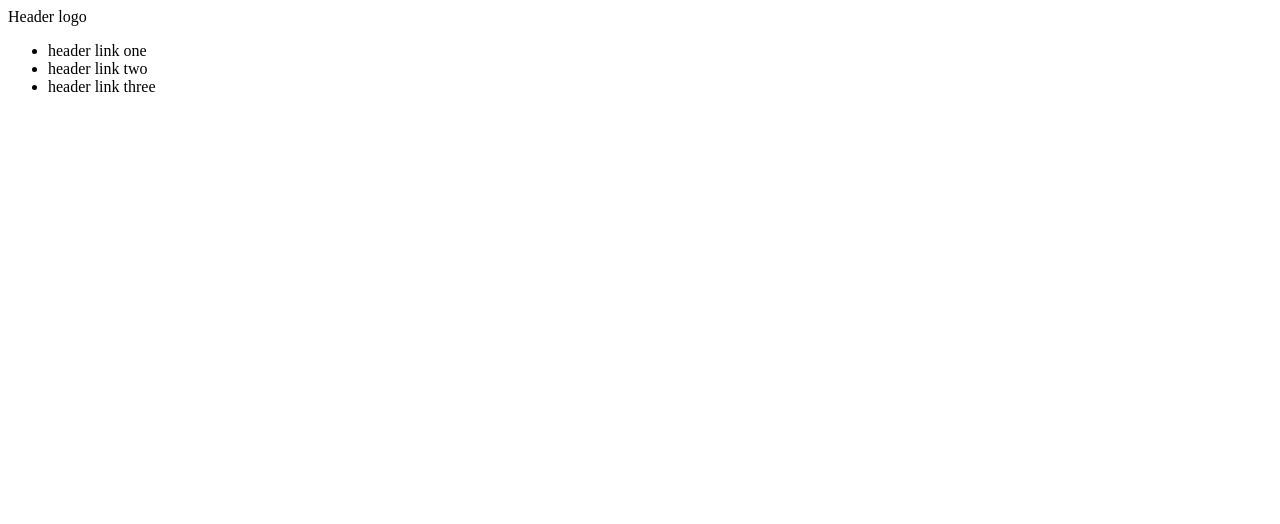
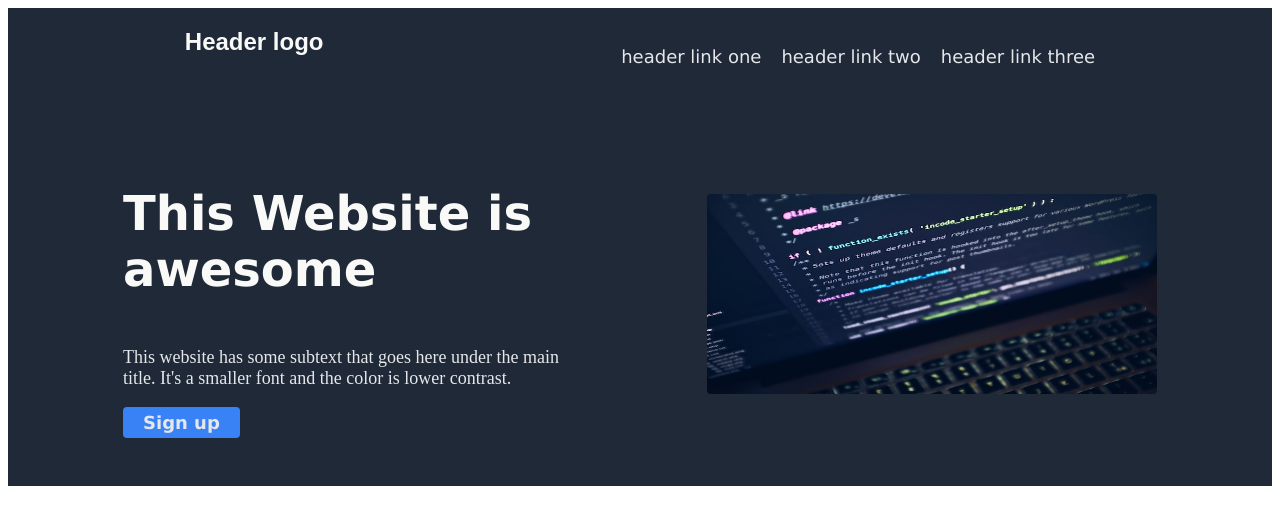
Before and after one commit to lordmelnjak/landing-page, a plain HTML site: page index.html in a window 1280 px wide. Drawn offline with Linux system fonts and the light colour scheme.

Commit message:
added header style and maintext

```diff
--- a/index.html
+++ b/index.html
@@ -5,6 +5,7 @@
     <meta http-equiv="X-UA-Compatible" content="IE=edge">
     <meta name="viewport" content="width=device-width, initial-scale=1.0">
     <title>Landing page</title>
+    <link rel="stylesheet" href="styles.css">
 </head>
 <body>
     <div class="header">
@@ -17,6 +18,16 @@
             </ul>
         </div>
     </div>
+    <div class="maintext">
+        <div class="leftcard">
+        <h1>This Website is awesome</h1>
+        <p>This website has some subtext that goes here under the main title. It's a smaller font and the color is lower contrast.</p>
+        <button>Sign up</button>
+        </div>
+        <div class="rightcard">
+            <img src="images/luca-bravo-XJXWbfSo2f0-unsplash.jpg" alt="image placeholder">
+        </div>
+    </div>
 
 </body>
 </html>
--- /dev/null
+++ b/styles.css
@@ -0,0 +1,73 @@
+ul {
+ list-style-type: none;
+ color: #E5E7EB;
+ font-size: 18px;
+ font-family: Verdana, Geneva, Tahoma, sans-serif;
+ display: flex;
+ flex-direction: row;
+ gap: 20px;
+}
+
+.logo {
+    color: #F9FAF8;
+    font-size: 24px;
+    font-family: Arial, Helvetica, sans-serif;
+    font-weight: 900;
+}
+
+.header {
+    display: flex;
+    background-color: #1F2937;
+    justify-content: space-around;
+    padding: 20px 48px;
+}
+
+h1 {
+    color: #F9FAF8;
+    font-size: 48px;
+    font-weight: 800;
+    font-family: Verdana, Geneva, Tahoma, sans-serif;
+}
+
+p {
+    font-size: 18px;
+    color: #E5E7EB;
+}
+
+.maintext {
+    background-color: #1F2937;
+}
+
+button {
+    background-color: #3882F6;
+    border-radius: 4px;
+    border: 0;
+    font-size: 18px;
+    font-family: Verdana, Geneva, Tahoma, sans-serif;
+    color: #E5E7EB;
+    padding: 5px 20px;
+    font-weight: 600;
+    margin-right: auto;
+}
+
+img {
+    height: 200px;
+    width: 450px;
+    border-radius: 4px;
+}
+
+ .maintext {
+    display: flex;
+    flex-direction: row;
+    justify-content: space-around;
+    align-items: center;
+    padding: 48px;
+ }
+
+ .leftcard {
+    display: flex;
+    flex-direction: column;
+    flex-wrap: wrap;
+    inline-size: 450px;
+
+ }
```
Also changed, not shown: images/luca-bravo-XJXWbfSo2f0-unsplash.jpg (added), 1 other file.
